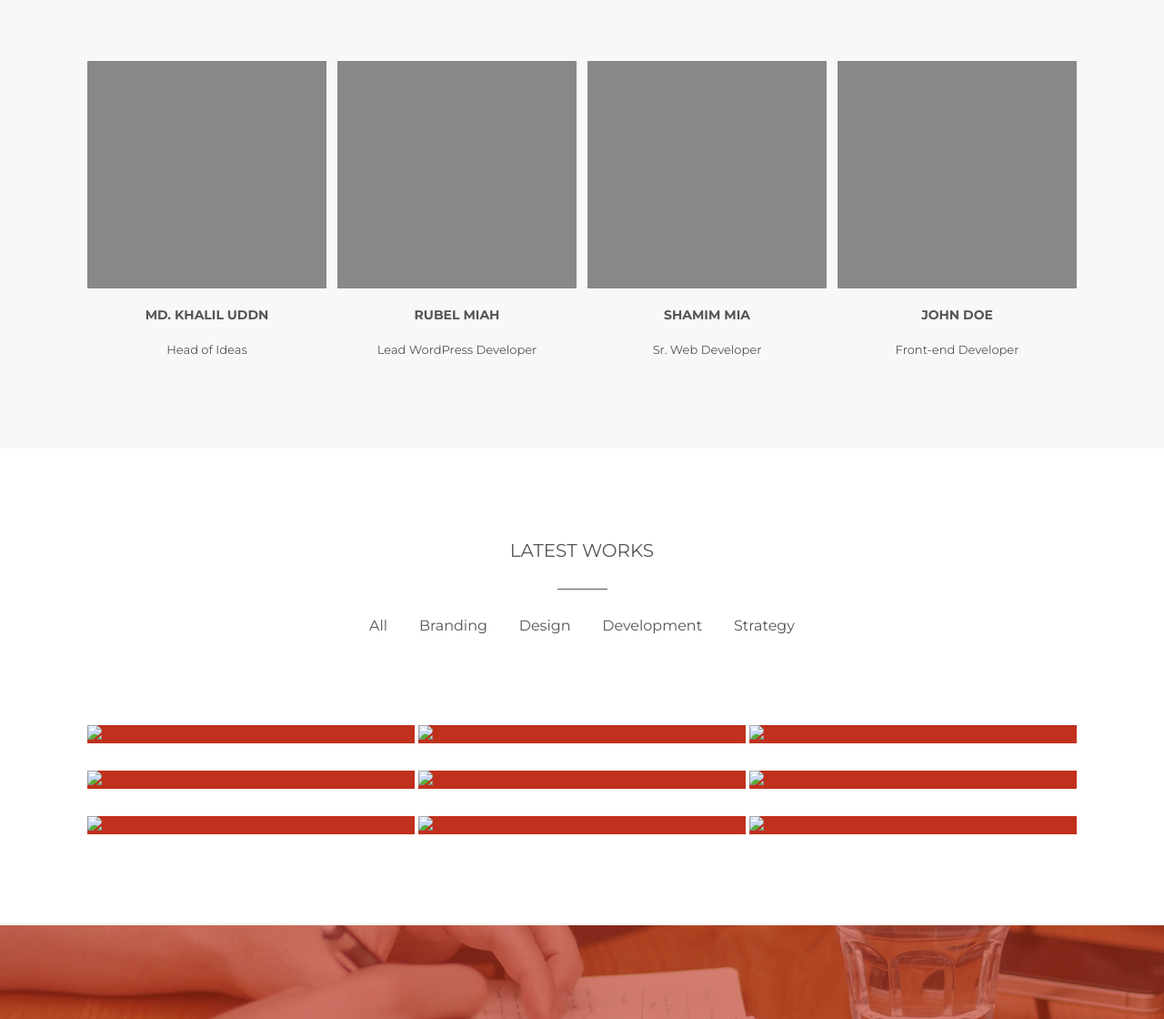
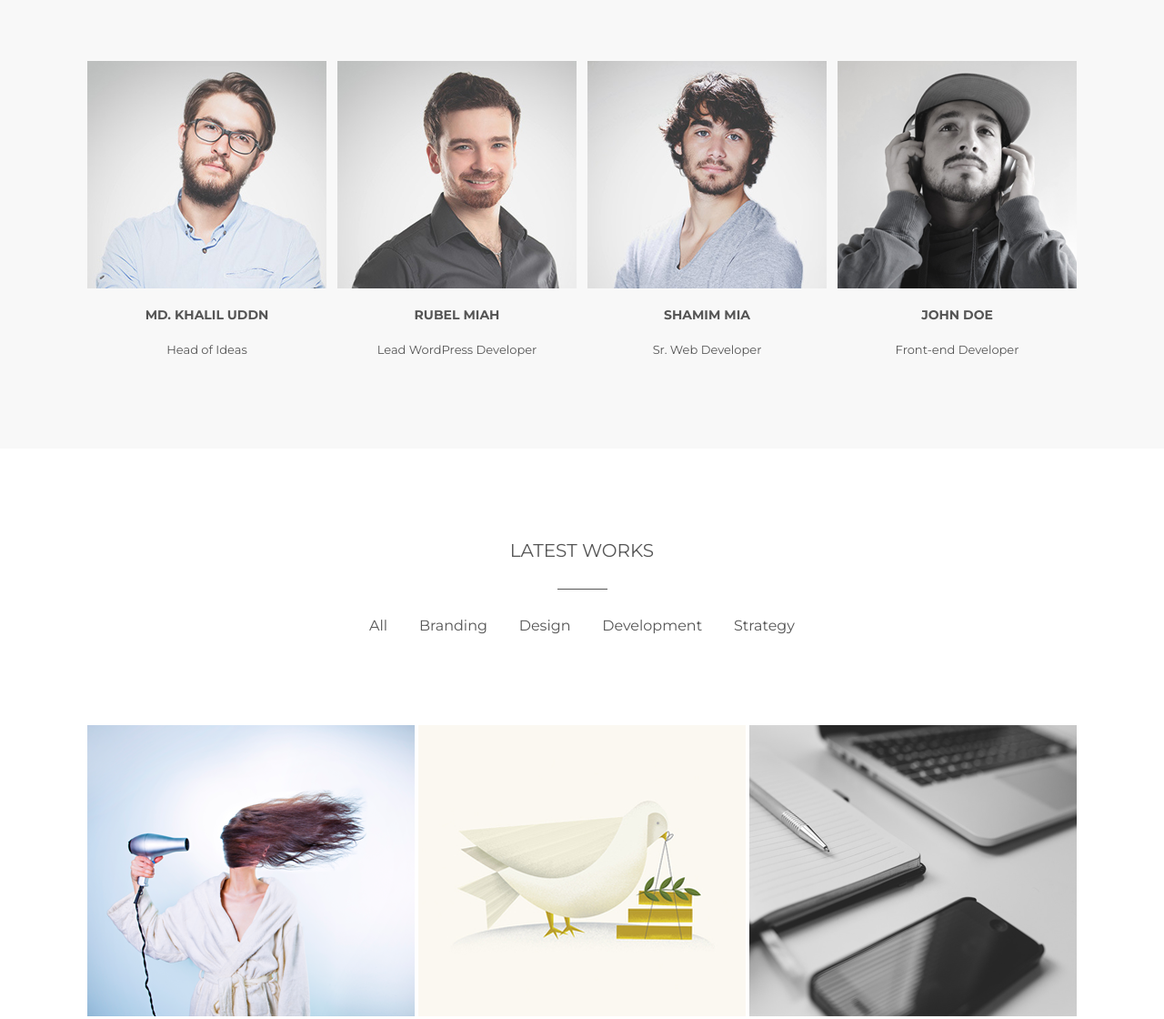
Before and after one commit to eccentric1ty/first-project, a plain HTML site: page index.html in a window 1280 px wide. Shown: the part 1799-2919 px from the top of the page at 91% size. Drawn offline with Linux system fonts and the light colour scheme.

Commit message:
Update index.html

```diff
--- a/index.html
+++ b/index.html
@@ -80,7 +80,7 @@
 
 				<div class="about-item">
 					<div class="about-img">
-						<img src="assests/img/about us/1.png" alt="">
+						<img src="img/about us/1.png" alt="">
 
 						<div class="social">
 							<a href="#"class="about-icon" target="_blank">
@@ -103,7 +103,7 @@
 
 				<div class="about-item">
 					<div class="about-img">
-						<img src="assests/img/about us/2.png" alt="">
+						<img src="img/about us/2.png" alt="">
 
 						<div class="social">
 							<a href="#"class="about-icon" target="_blank">
@@ -126,7 +126,7 @@
 
 				<div class="about-item">
 					<div class="about-img">
-						<img src="assests/img/about us/3.png" alt="">
+						<img src="img/about us/3.png" alt="">
 
 						<div class="social">
 							<a href="#"class="about-icon" target="_blank">
@@ -149,7 +149,7 @@
 
 				<div class="about-item">
 					<div class="about-img">
-						<img src="assests/img/about us/4.png" alt="">
+						<img src="img/about us/4.png" alt="">
 
 						<div class="social">
 							<a href="#"class="about-icon" target="_blank">
@@ -191,7 +191,7 @@
 
 				<div class="works-item">
 					<div class="works-photo">
-						<img src="assests/img/latest works/1.png">
+						<img src="img/latest works/1.png">
 
 						<div class="works-text">
 							<h3>Hair Dresser</h3>
@@ -203,7 +203,7 @@
 
 				<div class="works-item">
 					<div class="works-photo">
-						<img src="assests/img/latest works/2.png">
+						<img src="img/latest works/2.png">
 
 						<div class="works-text">
 							<h3>Hair Dresser</h3>
@@ -215,7 +215,7 @@
 
 				<div class="works-item">
 					<div class="works-photo">
-						<img src="assests/img/latest works/3.png">
+						<img src="img/latest works/3.png">
 
 						<div class="works-text">
 							<h3>Hair Dresser</h3>
@@ -227,7 +227,7 @@
 
 				<div class="works-item">
 					<div class="works-photo">
-						<img src="assests/img/latest works/4.png">
+						<img src="img/latest works/4.png">
 
 						<div class="works-text">
 							<h3>Hair Dresser</h3>
@@ -239,7 +239,7 @@
 
 				<div class="works-item">
 					<div class="works-photo">
-						<img src="assests/img/latest works/5.png">
+						<img src="img/latest works/5.png">
 
 						<div class="works-text">
 							<h3>Hair Dresser</h3>
@@ -251,7 +251,7 @@
 
 				<div class="works-item">
 					<div class="works-photo">
-						<img src="assests/img/latest works/6.png">
+						<img src="img/latest works/6.png">
 
 						<div class="works-text">
 							<h3>Hair Dresser</h3>
@@ -263,7 +263,7 @@
 
 				<div class="works-item">
 					<div class="works-photo">
-						<img src="assests/img/latest works/7.png">
+						<img src="img/latest works/7.png">
 
 						<div class="works-text">
 							<h3>Hair Dresser</h3>
@@ -275,7 +275,7 @@
 
 				<div class="works-item">
 					<div class="works-photo">
-						<img src="assests/img/latest works/8.png">
+						<img src="img/latest works/8.png">
 
 						<div class="works-text">
 							<h3>Hair Dresser</h3>
@@ -287,7 +287,7 @@
 
 				<div class="works-item">
 					<div class="works-photo">
-						<img src="assests/img/latest works/9.png">
+						<img src="img/latest works/9.png">
 
 						<div class="works-text">
 							<h3>Hair Dresser</h3>
@@ -320,7 +320,7 @@
 			<div class="post-inner">
 				<div class="post-items">
 				<div class="post-photo">
-					<img src="assests/img/posts/1.png" alt="">
+					<img src="img/posts/1.png" alt="">
 				</div>
 
 				<div class="post-item">
@@ -343,7 +343,7 @@
 
 				<div class="post-items">
 				<div class="post-photo">
-					<img src="assests/img/posts/2.png" alt="">
+					<img src="img/posts/2.png" alt="">
 				</div>
 
 				<div class="post-item">
@@ -371,11 +371,11 @@
 		<div class="wrap">
 			<div class="logos-inner">
 				<div class="logos-items">
-					<img src="assests/img/logos/1.png" alt="">
-					<img src="assests/img/logos/2.png" alt="">
-					<img src="assests/img/logos/3.png" alt="">
-					<img src="assests/img/logos/4.png" alt="">
-					<img src="assests/img/logos/5.png" alt="">
+					<img src="img/logos/1.png" alt="">
+					<img src="img/logos/2.png" alt="">
+					<img src="img/logos/3.png" alt="">
+					<img src="img/logos/4.png" alt="">
+					<img src="img/logos/5.png" alt="">
 				</div>
 
 				<p>Hvaing placeat facere possimus, omnis voluptas assumenda est, omnis dolor repellendus. Temporibus autem quibusdam et aut officiis debitis aut rerum”
@@ -384,9 +384,9 @@
 				<span>John Doe, Google Inc.</span>
 
 				<div class="logos-elips">
-					<img src="assests/img/logos/Ellipse 1.png">
-					<img src="assests/img/logos/Ellipse 2_.png">
-					<img src="assests/img/logos/Ellipse 2_.png">
+					<img src="img/logos/Ellipse 1.png">
+					<img src="img/logos/Ellipse 2_.png">
+					<img src="img/logos/Ellipse 2_.png">
 				</div>
 			</div>
 		</div>
@@ -403,7 +403,7 @@
 				<div class="info">
 					<div class="info-item">
 						<div class="adres">
-							<img src="assests/img/touch/1.png">
+							<img src="img/touch/1.png">
 							<h4>ADDRESS</h4>
 						</div>
 						<p>312, 7th Ave, New York</p>
@@ -412,7 +412,7 @@
 
 					<div class="info-item">
 						<div class="adres">
-							<img src="assests/img/touch/2.png">
+							<img src="img/touch/2.png">
 							<h4>HOTLINA (24x7)</h4>
 						</div>
 						<p>+65 0053427 322, 234 34543 543</p>
@@ -421,7 +421,7 @@
 
 					<div class="info-item">
 						<div class="adres">
-							<img src="assests/img/touch/3.png">
+							<img src="img/touch/3.png">
 							<h4>E-MAIL</h4>
 						</div>
 						<p>shapethemelolgmail.com</p>
```
